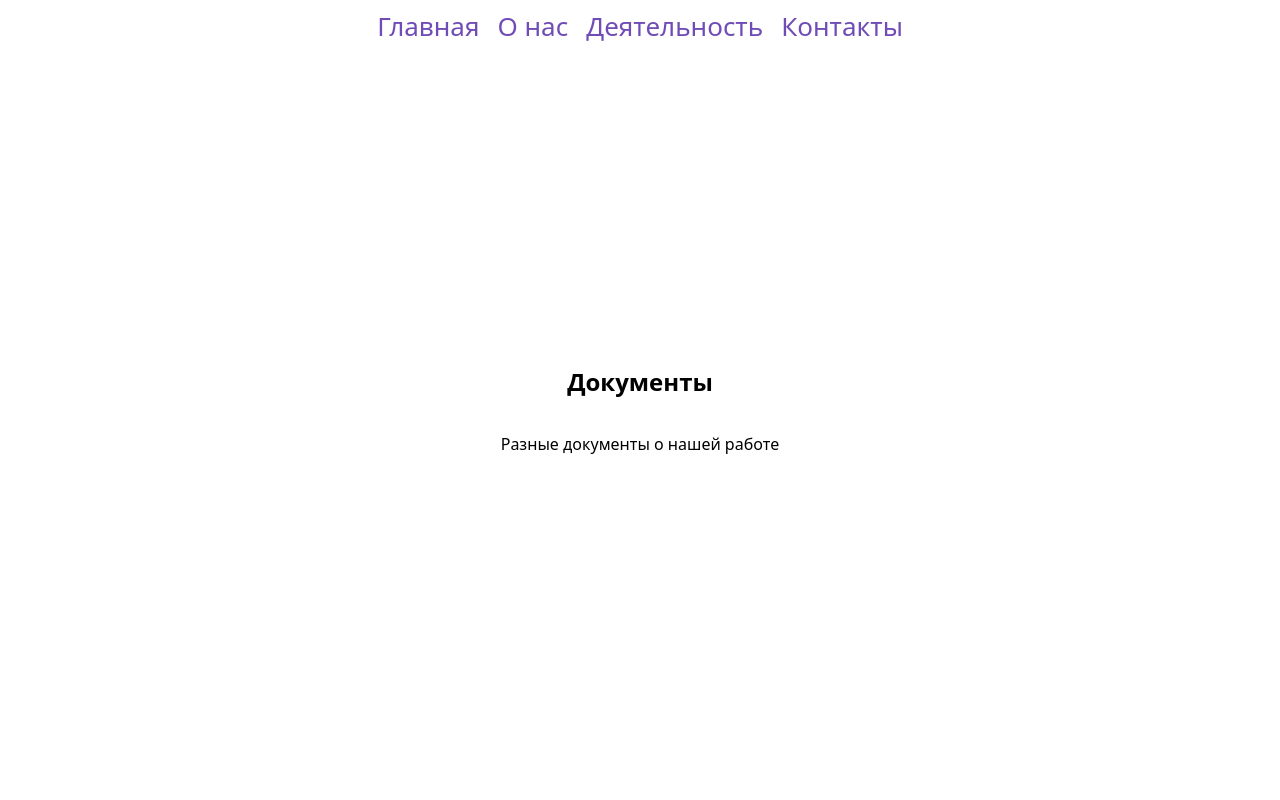
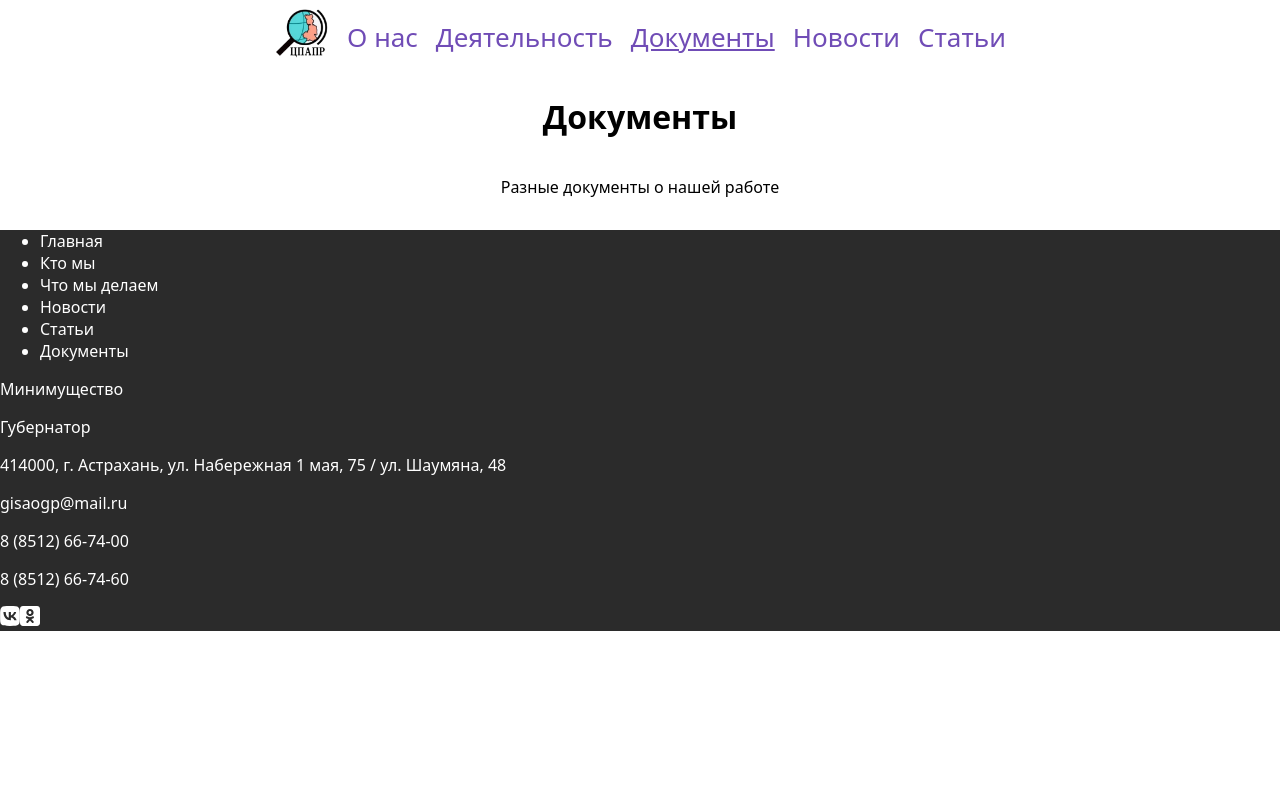
Before and after one commit to yixellet/cpart_new_site, a Next.js app: page /docs in a window 1280 px wide. Shown: the top 800 px of the page. Built offline with nearby package versions, Linux system fonts and the light colour scheme.

Commit message:
Добавил метаданные

```diff
--- a/app/about/page.tsx
+++ b/app/about/page.tsx
@@ -8,3 +8,7 @@ export default function AboutPage() {
     </>
   )
 }
+
+export const metadata = {
+  title: 'ГАУ АО "ЦПАРТ" | О нас',
+}
--- a/app/blog/page.tsx
+++ b/app/blog/page.tsx
@@ -8,3 +8,7 @@ export default function BlogPage() {
     </>
   )
 }
+
+export const metadata = {
+  title: 'ГАУ АО "ЦПАРТ" | Блог',
+}
--- a/app/components/Footer/Footer.jsx
+++ b/app/components/Footer/Footer.jsx
@@ -10,7 +10,6 @@ export const Footer = () => {
             <li><Link href='/'>Главная</Link></li>
             <li><Link href='/about'>Кто мы</Link></li>
             <li><Link href='/work'>Что мы делаем</Link></li>
-            <li><Link href='/contacts'>Как нас найти</Link></li>
             <li><Link href='/news'>Новости</Link></li>
             <li><Link href='/blog'>Статьи</Link></li>
             <li><Link href='/docs'>Документы</Link></li>
@@ -29,7 +28,7 @@ export const Footer = () => {
         <div className={styles.social}>
           <a href='https://vk.com/cpapr' target='_blank'>
             <svg width="20" height="20" viewBox="0 0 101 100" fill="none" xmlns="http://www.w3.org/2000/svg">
-              <g clip-path="url(#clip0_2_2)">
+              <g clipPath="url(#clip0_2_2)">
                 <path fillRule="evenodd" clipRule="evenodd" d="M7.52944 7.02944C0.5 14.0589 0.5 25.3726 0.5 48V52C0.5 74.6274 0.5 85.9411 7.52944 92.9706C14.5589 100 25.8726 100 48.5 100H52.5C75.1274 100 86.4411 100 93.4706 92.9706C100.5 85.9411 100.5 74.6274 100.5 52V48C100.5 25.3726 100.5 14.0589 93.4706 7.02944C86.4411 0 75.1274 0 52.5 0H48.5C25.8726 0 14.5589 0 7.52944 7.02944ZM17.3752 30.4169C17.9168 56.4169 30.9167 72.0418 53.7084 72.0418H55.0003V57.1668C63.3753 58.0001 69.7082 64.1252 72.2498 72.0418H84.0835C80.8335 60.2085 72.2914 53.6668 66.9581 51.1668C72.2914 48.0835 79.7915 40.5835 81.5831 30.4169H70.8328C68.4995 38.6669 61.5836 46.1668 55.0003 46.8751V30.4169H44.2499V59.2501C37.5833 57.5835 29.1668 49.5002 28.7918 30.4169H17.3752Z" fill="white"/>
               </g>
               <defs>
--- a/app/components/Nav.tsx
+++ b/app/components/Nav.jsx
@@ -6,17 +6,15 @@ import { usePathname } from 'next/navigation'
 
 /* Instruments */
 import styles from '../styles/layout.module.css'
+import logo from '../../public/QmYdAvMh5ZQ.png';
 
 export const Nav = () => {
   const pathname = usePathname()
 
   return (
     <nav className={styles.nav}>
-      <Link
-        className={`${styles.link} ${pathname === '/' ? styles.active : ''}`}
-        href="/"
-      >
-        Главная
+      <Link href="/">
+        <img src={logo.src} alt="Logo" style={{width: 55, height: 50}} />
       </Link>
       <Link
         className={`${styles.link} ${
@@ -36,11 +34,27 @@ export const Nav = () => {
       </Link>
       <Link
         className={`${styles.link} ${
-          pathname === '/contacts' ? styles.active : ''
+          pathname === '/docs' ? styles.active : ''
         }`}
-        href="/contacts"
+        href="/docs"
       >
-        Контакты
+        Документы
+      </Link>
+      <Link
+        className={`${styles.link} ${
+          pathname === '/news' ? styles.active : ''
+        }`}
+        href="/news"
+      >
+        Новости
+      </Link>
+      <Link
+        className={`${styles.link} ${
+          pathname === '/blog' ? styles.active : ''
+        }`}
+        href="/blog"
+      >
+        Статьи
       </Link>
     </nav>
   )
--- a/app/docs/page.tsx
+++ b/app/docs/page.tsx
@@ -8,3 +8,7 @@ export default function DocsPage() {
     </>
   )
 }
+
+export const metadata = {
+  title: 'ГАУ АО "ЦПАРТ" | Документы',
+}
--- a/app/layout.tsx
+++ b/app/layout.tsx
@@ -12,12 +12,10 @@ export default function RootLayout(props: React.PropsWithChildren) {
     <Providers>
       <html lang="en">
         <body>
-          <section className={styles.container}>
-            <header className={styles.header}>
-              <Nav />
-            </header>
-            <main className={styles.main}>{props.children}</main>
-          </section>
+          <header className={styles.header}>
+            <Nav />
+          </header>
+          <main className={styles.main}>{props.children}</main>
           <Footer />
         </body>
       </html>
--- a/app/news/page.tsx
+++ b/app/news/page.tsx
@@ -8,3 +8,7 @@ export default function NewsPage() {
     </>
   )
 }
+
+export const metadata = {
+  title: 'ГАУ АО "ЦПАРТ" | Новости',
+}
--- a/app/page.tsx
+++ b/app/page.tsx
@@ -11,5 +11,9 @@ export default function IndexPage() {
 }
 
 export const metadata = {
-  title: 'ГАУ АО "ЦПАРТ"',
+  title: {
+    default: 'ГАУ АО "ЦПАРТ"',
+    template: 'ГАУ АО "ЦПАРТ" | $s'
+  },
+  description: 'Государственное автономное учреждение Астраханской области "Центр пространственной аналитики и развития территорий". Официальный ресурс'
 }
--- a/app/work/page.tsx
+++ b/app/work/page.tsx
@@ -8,3 +8,7 @@ export default function WorkPage() {
     </>
   )
 }
+
+export const metadata = {
+  title: 'ГАУ АО "ЦПАРТ" | Деятельность',
+}
--- a/tsconfig.json
+++ b/tsconfig.json
@@ -19,6 +19,6 @@
     "incremental": true,
     "plugins": [{ "name": "next" }]
   },
-  "include": ["next-env.d.ts", "**/*.ts", "**/*.tsx", ".next/types/**/*.ts"],
+  "include": ["next-env.d.ts", "**/*.ts", "**/*.tsx", ".next/types/**/*.ts", "app/components/Nav.jsx"],
   "exclude": ["node_modules"]
 }
```
Also changed, not shown: app/contacts/page.tsx (deleted, +0 -10 lines), public/QmYdAvMh5ZQ.png (added).
